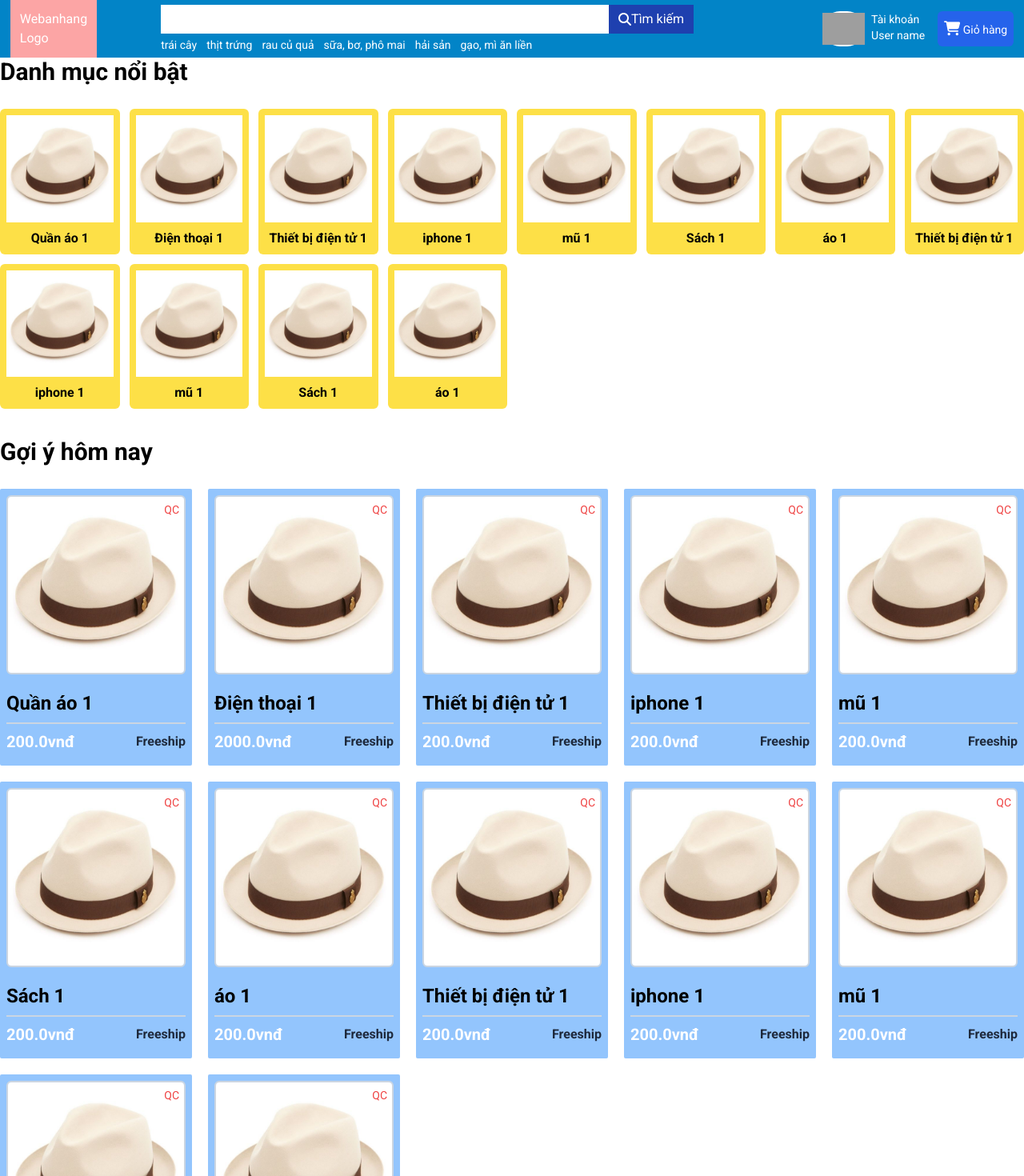
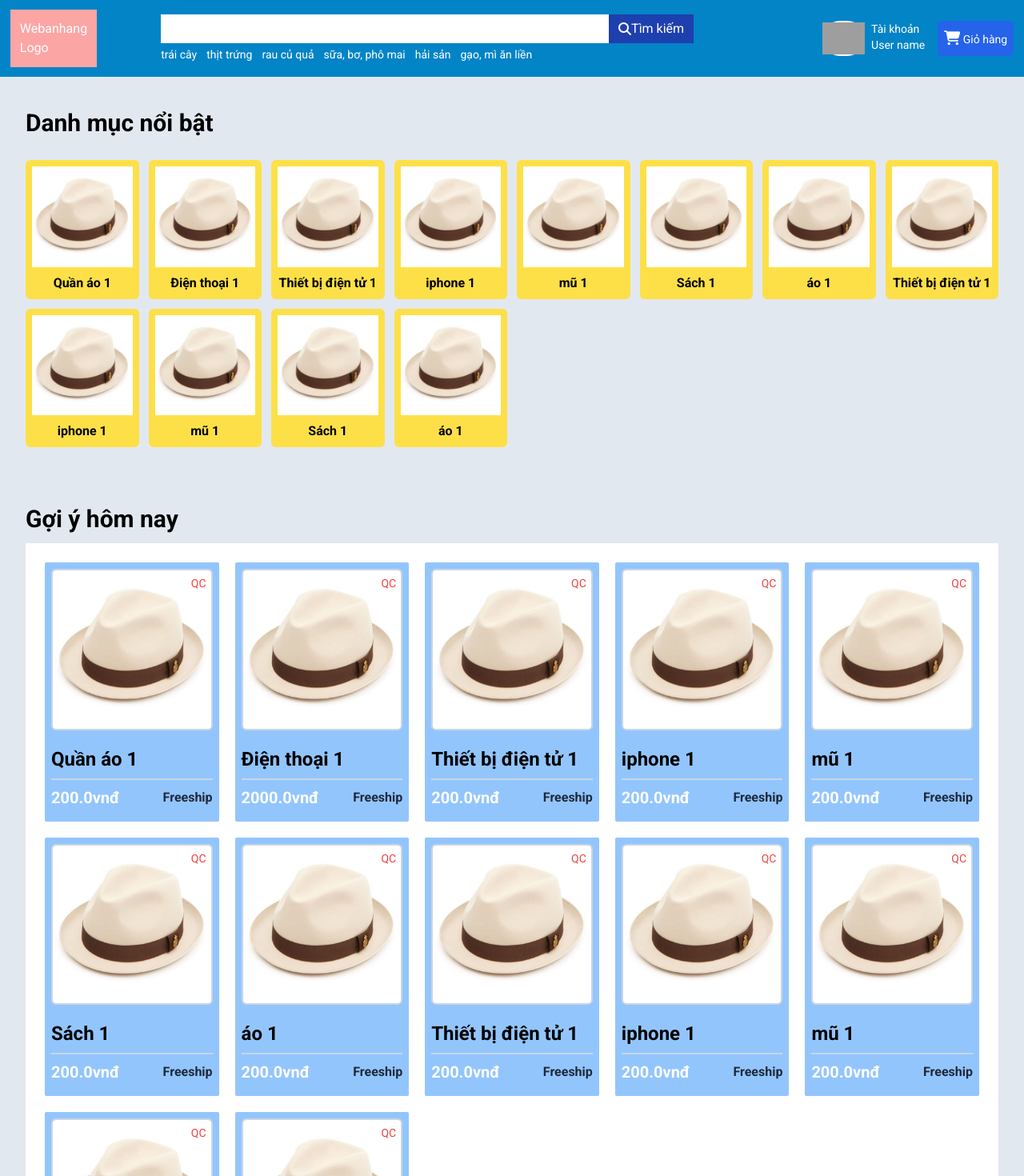
Before and after one commit to dtpvy/NPCNPM_20CLC01_Group2, a React (Vite) app in the folder src/fe/: page / in a window 1280 px wide. Shown: the top 1470 px of the page at 80% size. Built offline with nearby package versions, Linux system fonts and the light colour scheme; grey boxes are pictures that could not be loaded.

Commit message:
minor fix

```diff
--- a/src/fe/src/App.jsx
+++ b/src/fe/src/App.jsx
@@ -32,9 +32,9 @@ const App = () => {
 				<Route path="profile">
 					<Route index element={<Profile />} /> {/*fixed*/}
 					<Route path="edit" element={<EditProfile />} /> {/*fixed*/}
-					<Route path="seller-profile" element={<SellerProfile />} />
+					<Route path="seller-profile" element={<SellerProfile />} /> {/*fixed*/}
 				</Route>
-				<Route path="detail/:id" element={<ProductDetail />} />
+				<Route path="detail/:id" element={<ProductDetail />} /> {/*fixed*/}
 				<Route path="bought" element={<Bought />} />
 				<Route path="order" element={<Order />} />
 				<Route path="cart-detail" element={<Cart />} />
--- a/src/fe/src/Components/Header/index.jsx
+++ b/src/fe/src/Components/Header/index.jsx
@@ -19,8 +19,7 @@ export default function Header() {
 	});
 
 	return (
-		<header className="bg-white ">
-			<nav className="bg-sky-600 flex items-center justify-center	h-22">
+		<header className="bg-sky-600 flex items-center justify-center h-24">
 			<div className="text-white p-3 bg-red-300">
 				<span>Webanhang</span>
 				<p>Logo</p>
@@ -33,9 +32,11 @@ export default function Header() {
 						<span> Tìm kiếm</span>
 					</div>
 				</div>
+				<nav>
 					<div className="max-md:hidden flex gap-3 text-white" id="catagory">
 						{categoryElements}
 					</div>
+				</nav>
 			</div>
 			<div className="flex gap-4">
 				<div className="flex gap-2">
@@ -59,7 +60,6 @@ export default function Header() {
 					</p>
 				</a>
 			</div>
-			</nav>
 		</header>
 	);
 }
--- a/src/fe/src/Components/Home/Suggestion/index.jsx
+++ b/src/fe/src/Components/Home/Suggestion/index.jsx
@@ -22,9 +22,9 @@ export default function Suggestion(props) {
 	});
 
 	return (
-		<div className="my-5 bg-white">
+		<div className="">
 			<h3 className="text-3xl font-semibold mb-3">Gợi ý hôm nay</h3>
-			<div className="grid grid-cols-5 py-4 gap-5">{Suggestions}</div>
+			<div className="grid grid-cols-5 gap-5 bg-white p-6">{Suggestions}</div>
 		</div>
 	);
 }
--- a/src/fe/src/Components/Home/index.jsx
+++ b/src/fe/src/Components/Home/index.jsx
@@ -5,7 +5,7 @@ import Suggestion from "./Suggestion";
 
 export default function Home() {
 	return (
-		<div>
+		<div className="flex flex-col gap-14">
 			<Category />
 			<Suggestion />
 		</div>
--- a/src/fe/src/Components/Layout/index.jsx
+++ b/src/fe/src/Components/Layout/index.jsx
@@ -4,15 +4,15 @@ import Header from "../Header";
 
 const Layout = () => {
 	return (
-		<div>
-			<header>
+		<>
+			<div className="bg-slate-200 min-h-screen">
 				<Header />
-			</header>
-			<div className="">
-				<Outlet />
+				<div className="pt-10 px-8 pb-20">
+					<Outlet />
+				</div>
 			</div>
-			<footer></footer>
-		</div>
+			<footer className="w-screen h-20 bg-blue-500"></footer>
+		</>
 	);
 };
 
--- a/src/fe/src/Components/ProductDetail/index.jsx
+++ b/src/fe/src/Components/ProductDetail/index.jsx
@@ -6,20 +6,16 @@ const ProductDetail = () => {
 	const [amount, setAmount] = useState(1);
 
 	return (
-		<div className="p-10 h-full w-full flex gap-x-3">
-			<div className="bg-inherit w-2/5 rounded-md">
-				<img
-					src={productImg}
-					alt="cannot load"
-					className="w-full h-full object-contain rounded-md"
-				/>
+		<div className="grid grid-cols-[1fr_2fr] gap-x-3">
+			<div className="bg-slate-200 p-1">
+				<img src={productImg} alt="cannot load" className="w-full h-full object-contain" />
 			</div>
-			<div className="bg-white w-3/5 p-5 shadow-md rounded-md grid grid-cols-2 divide-x-2">
+			<div className="bg-white p-5 shadow-lg rounded-sm grid grid-cols-2 divide-x-2">
 				<div className="flex flex-col justify-between h-full w-full pr-5">
 					<div className="flex flex-col gap-y-5">
 						<h2 className="mx-2 text-3xl font-bold">Quần Jean Khá Bảnh</h2>
 						<div className="text-white-400 mx-2">Đã bán: 51</div>
-						<div className="bg-slate-100 rounded-md mx-2 px-4 py-2 w-fit">
+						<div className="bg-slate-300 rounded-md mx-2 px-4 py-2 w-fit">
 							<span className="text-red-500 text-3xl font-bold">10.000.000đ</span>
 						</div>
 						<div className="mx-2">
@@ -27,7 +23,7 @@ const ProductDetail = () => {
 							<div>Q.7, Phú Thuận, Tp.HCM</div>
 						</div>
 						<div className="mx-2">
-							<div className="mb-3">Số lượng</div>
+							<div className="mb-3">Số lượng:</div>
 							<div className="flex">
 								<div
 									className="border-2 aspect-square border-slate-400 flex justify-center items-center px-3 text-3xl hover:bg-slate-200 cursor-pointer select-none rounded-l-md"
@@ -39,6 +35,7 @@ const ProductDetail = () => {
 								<input
 									value={amount}
 									className="border-2 w-16 border-x-0 border-slate-400 flex justify-center items-center text-center"
+									onChange={() => {}}
 								/>
 								<div
 									className="border-2 border-slate-400 flex justify-center items-center px-3 text-3xl hover:bg-slate-200 cursor-pointer select-none rounded-r-md"
```
Lines whose indentation alone changed are shown as unchanged.
